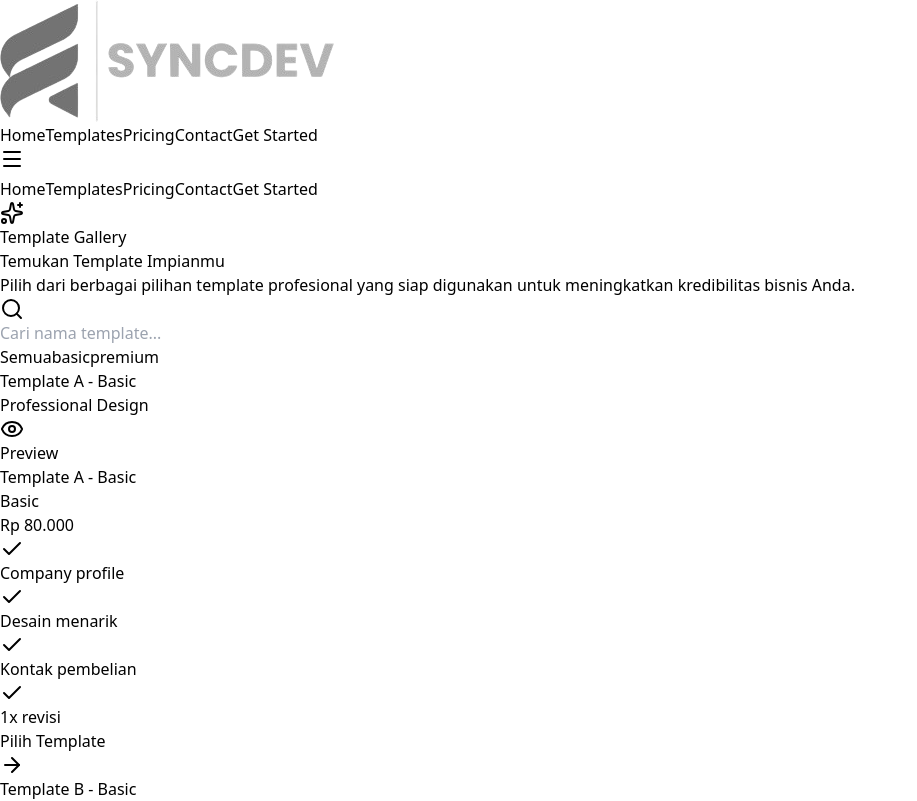
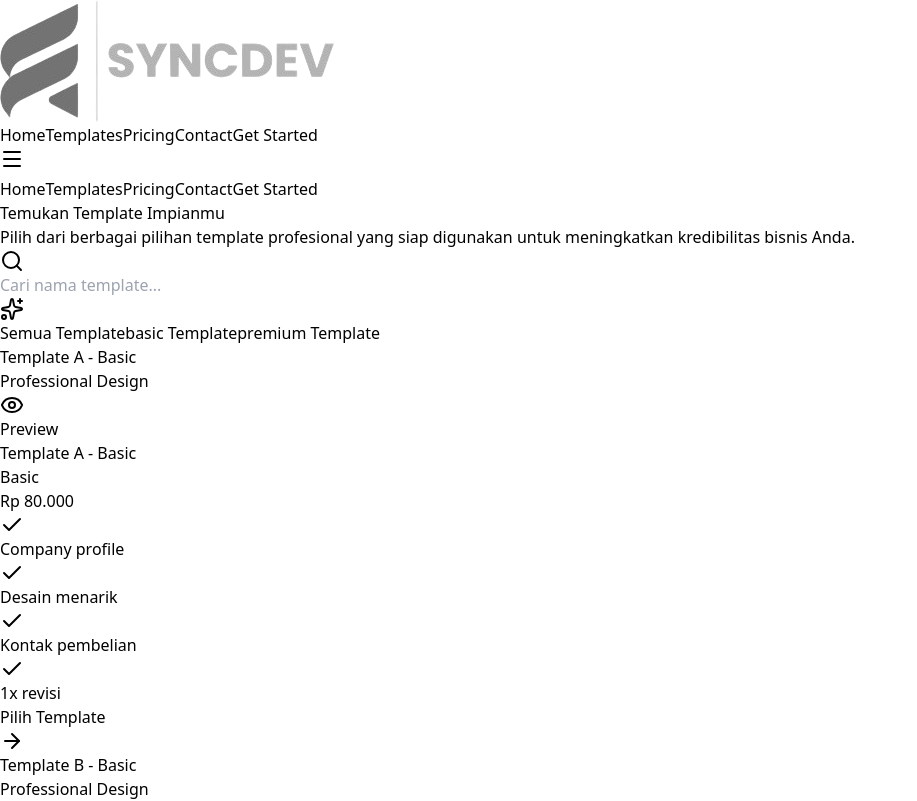
Before and after one commit to Afaandii/company-profile-pkk, a React (Vite) app: page /templates in a window 1280 px wide. Shown: the top 801 px of the page, without its empty margins (0-917 px from the left). Built offline with nearby package versions, Linux system fonts and the light colour scheme.

Commit message:
benerin halaman all template

```diff
--- a/src/components/sections/Templates.tsx
+++ b/src/components/sections/Templates.tsx
@@ -317,6 +317,17 @@ const Templates = () => {
           </div>
         )}
 
+        {/* View All Templates Button */}
+        <div className="text-center mb-20">
+            <button
+                onClick={() => window.location.href = '/templates'}
+                className="inline-flex items-center gap-3 px-8 py-4 bg-white text-indigo-900 border border-indigo-100 rounded-2xl font-bold text-lg shadow-lg hover:shadow-xl hover:-translate-y-1 transition-all duration-300 group"
+            >
+                <span>Lihat Semua Template</span>
+                <ArrowRight className="w-5 h-5 group-hover:translate-x-1 transition-transform" />
+            </button>
+        </div>
+
         {/* Custom Template CTA */}
         <div className="relative overflow-hidden rounded-3xl">
           {/* Background Image */}
--- a/src/pages/AllTemplates.tsx
+++ b/src/pages/AllTemplates.tsx
@@ -71,16 +71,6 @@ const AllTemplates = () => {
       {/* Header Section */}
       <section className="relative pt-32 pb-16 overflow-hidden">
         <div className="max-w-7xl mx-auto px-4 sm:px-6 lg:px-8 relative z-10 text-center">
-          <motion.div
-            initial={{ opacity: 0, y: 20 }}
-            animate={{ opacity: 1, y: 0 }}
-            className="inline-flex items-center gap-2 px-4 py-2 bg-indigo-50 rounded-full mb-6"
-          >
-            <Sparkles className="w-4 h-4 text-indigo-600" />
-            <span className="text-sm font-semibold text-indigo-900">
-              Template Gallery
-            </span>
-          </motion.div>
 
           <motion.h1
             initial={{ opacity: 0, y: 20 }}
@@ -103,12 +93,11 @@ const AllTemplates = () => {
             meningkatkan kredibilitas bisnis Anda.
           </motion.p>
 
-          {/* Search and Filters */}
           <motion.div
             initial={{ opacity: 0, y: 20 }}
             animate={{ opacity: 1, y: 0 }}
             transition={{ delay: 0.3 }}
-            className="flex flex-col md:flex-row gap-4 max-w-4xl mx-auto bg-white p-2 rounded-2xl shadow-xl border border-gray-100 mb-8"
+            className="flex flex-col md:flex-row gap-4 max-w-4xl mx-auto mb-12"
           >
             <div className="relative flex-grow group">
               <Search className="absolute left-4 top-1/2 -translate-y-1/2 w-5 h-5 text-gray-400 group-focus-within:text-indigo-600 transition-colors" />
@@ -117,24 +106,43 @@ const AllTemplates = () => {
                 placeholder="Cari nama template..."
                 value={searchQuery}
                 onChange={(e) => setSearchQuery(e.target.value)}
-                className="w-full pl-12 pr-4 py-4 bg-gray-50 border-none rounded-xl focus:ring-2 focus:ring-indigo-500/20 transition-all outline-none text-gray-700"
+                className="w-full pl-12 pr-4 py-4 bg-white border border-gray-100 shadow-lg shadow-indigo-500/5 rounded-2xl focus:ring-2 focus:ring-indigo-500/20 transition-all outline-none text-gray-700 hover:shadow-xl hover:shadow-indigo-500/10"
               />
             </div>
-            <div className="flex p-1 bg-gray-50 rounded-xl">
-              {categories.map((cat) => (
+          </motion.div>
+
+          {/* Category Filters */}
+          <motion.div
+            initial={{ opacity: 0, y: 20 }}
+            animate={{ opacity: 1, y: 0 }}
+            transition={{ delay: 0.4 }}
+            className="flex flex-wrap justify-center gap-3 mb-12"
+          >
+            {categories.map((cat) => {
+              const isActive = selectedCategory === cat;
+              return (
                 <button
                   key={cat}
                   onClick={() => setSelectedCategory(cat)}
-                  className={`px-6 py-3 rounded-lg font-bold transition-all duration-300 capitalize ${
-                    selectedCategory === cat
-                      ? "bg-white text-indigo-600 shadow-sm"
-                      : "text-gray-500 hover:text-gray-900"
+                  className={`relative px-8 py-3 rounded-full font-bold transition-all duration-300 capitalize overflow-hidden ${
+                    isActive
+                      ? "text-white shadow-lg shadow-indigo-500/25 scale-105 ring-2 ring-offset-2 ring-indigo-500"
+                      : "bg-white text-gray-500 hover:text-gray-900 hover:bg-gray-50 border border-gray-100 hover:border-gray-200"
                   }`}
                 >
-                  {cat === 'all' ? 'Semua' : cat}
+                  {isActive && (
+                    <motion.div
+                      layoutId="activeCategory"
+                      className="absolute inset-0 bg-gradient-to-r from-indigo-600 to-purple-600"
+                    />
+                  )}
+                  <span className="relative z-10 flex items-center gap-2">
+                    {cat === 'all' && <Sparkles className="w-4 h-4" />}
+                    {cat === 'all' ? 'Semua Template' : `${cat} Template`}
+                  </span>
                 </button>
-              ))}
-            </div>
+              );
+            })}
           </motion.div>
         </div>
       </section>
@@ -142,25 +150,53 @@ const AllTemplates = () => {
       {/* Templates Grid */}
       <section className="relative pb-20">
         <div className="max-w-7xl mx-auto px-4 sm:px-6 lg:px-8 relative z-10">
-          <AnimatePresence mode="popLayout">
+          <AnimatePresence mode="wait">
             {currentItems.length > 0 ? (
               <>
                 <motion.div
-                  layout
+                  key={`${selectedCategory}-${currentPage}`}
+                  initial={{ opacity: 0 }}
+                  animate={{ opacity: 1 }}
+                  exit={{ opacity: 0 }}
+                  transition={{ duration: 0.3 }}
+                  className="min-h-[800px]" // Prevent layout shift during transition
+                >
+                  <motion.div
                     className="grid md:grid-cols-2 lg:grid-cols-3 gap-8"
+                    initial="hidden"
+                    animate="show"
+                    viewport={{ once: true }}
+                    variants={{
+                      hidden: { opacity: 0 },
+                      show: {
+                        opacity: 1,
+                        transition: {
+                          staggerChildren: 0.1
+                        }
+                      }
+                    }}
                   >
                     {currentItems.map((template, index) => {
-                    const gradient = getGradient(index, template.category);
+                      // Adjust index for gradient continuity across pages
+                      const globalIndex = (currentPage - 1) * itemsPerPage + index;
+                      const gradient = getGradient(globalIndex, template.category);
                       const isPremium = template.category === 'premium';
 
                       return (
                         <motion.div
                           key={template.id}
                           layout
-                        initial={{ opacity: 0, scale: 0.9 }}
-                        animate={{ opacity: 1, scale: 1 }}
-                        exit={{ opacity: 0, scale: 0.9 }}
-                        transition={{ duration: 0.4 }}
+                          variants={{
+                            hidden: { opacity: 0, y: 20 },
+                            show: {
+                              opacity: 1,
+                              y: 0,
+                              transition: {
+                                duration: 0.5,
+                                ease: "easeOut"
+                              }
+                            }
+                          }}
                           className={`group relative bg-white rounded-2xl overflow-hidden shadow-lg hover:shadow-2xl transition-all duration-500 hover:-translate-y-2 ${isPremium ? 'border-2 border-amber-200' : ''}`}
                         >
                         {isPremium && (
@@ -231,9 +267,17 @@ const AllTemplates = () => {
 
                   {/* Pagination UI */}
                   {totalPages > 1 && (
-                  <div className="mt-16 flex justify-center items-center gap-2">
+                    <motion.div
+                      initial={{ opacity: 0, y: 20 }}
+                      animate={{ opacity: 1, y: 0 }}
+                      transition={{ delay: 0.5 }}
+                      className="mt-16 flex justify-center items-center gap-2"
+                    >
                       <button
-                      onClick={() => setCurrentPage(prev => Math.max(prev - 1, 1))}
+                        onClick={() => {
+                          setCurrentPage(prev => Math.max(prev - 1, 1));
+                          window.scrollTo({ top: 0, behavior: 'smooth' });
+                        }}
                         disabled={currentPage === 1}
                         className="p-3 rounded-xl border border-gray-200 text-gray-600 hover:bg-gray-50 disabled:opacity-50 disabled:cursor-not-allowed transition-all"
                       >
@@ -243,10 +287,13 @@ const AllTemplates = () => {
                       {[...Array(totalPages)].map((_, i) => (
                         <button
                           key={i}
-                        onClick={() => setCurrentPage(i + 1)}
+                          onClick={() => {
+                            setCurrentPage(i + 1);
+                            window.scrollTo({ top: 0, behavior: 'smooth' });
+                          }}
                           className={`w-12 h-12 rounded-xl font-bold transition-all ${
                             currentPage === i + 1
-                            ? "bg-indigo-600 text-white shadow-lg"
+                              ? "bg-indigo-600 text-white shadow-lg scale-110"
                               : "bg-white border border-gray-200 text-gray-600 hover:bg-gray-50"
                           }`}
                         >
@@ -255,19 +302,25 @@ const AllTemplates = () => {
                       ))}
 
                       <button
-                      onClick={() => setCurrentPage(prev => Math.min(prev + 1, totalPages))}
+                        onClick={() => {
+                          setCurrentPage(prev => Math.min(prev + 1, totalPages));
+                          window.scrollTo({ top: 0, behavior: 'smooth' });
+                        }}
                         disabled={currentPage === totalPages}
                         className="p-3 rounded-xl border border-gray-200 text-gray-600 hover:bg-gray-50 disabled:opacity-50 disabled:cursor-not-allowed transition-all"
                       >
                         <ChevronRight className="w-5 h-5" />
                       </button>
-                  </div>
+                    </motion.div>
                   )}
+                </motion.div>
               </>
             ) : (
               <motion.div
-                initial={{ opacity: 0 }}
-                animate={{ opacity: 1 }}
+                key="empty"
+                initial={{ opacity: 0, scale: 0.9 }}
+                animate={{ opacity: 1, scale: 1 }}
+                exit={{ opacity: 0, scale: 0.9 }}
                 className="text-center py-20 bg-gray-50 rounded-3xl border border-dashed border-gray-300"
               >
                 <Search className="w-12 h-12 text-gray-300 mx-auto mb-4" />
```
Lines whose indentation alone changed are shown as unchanged.
